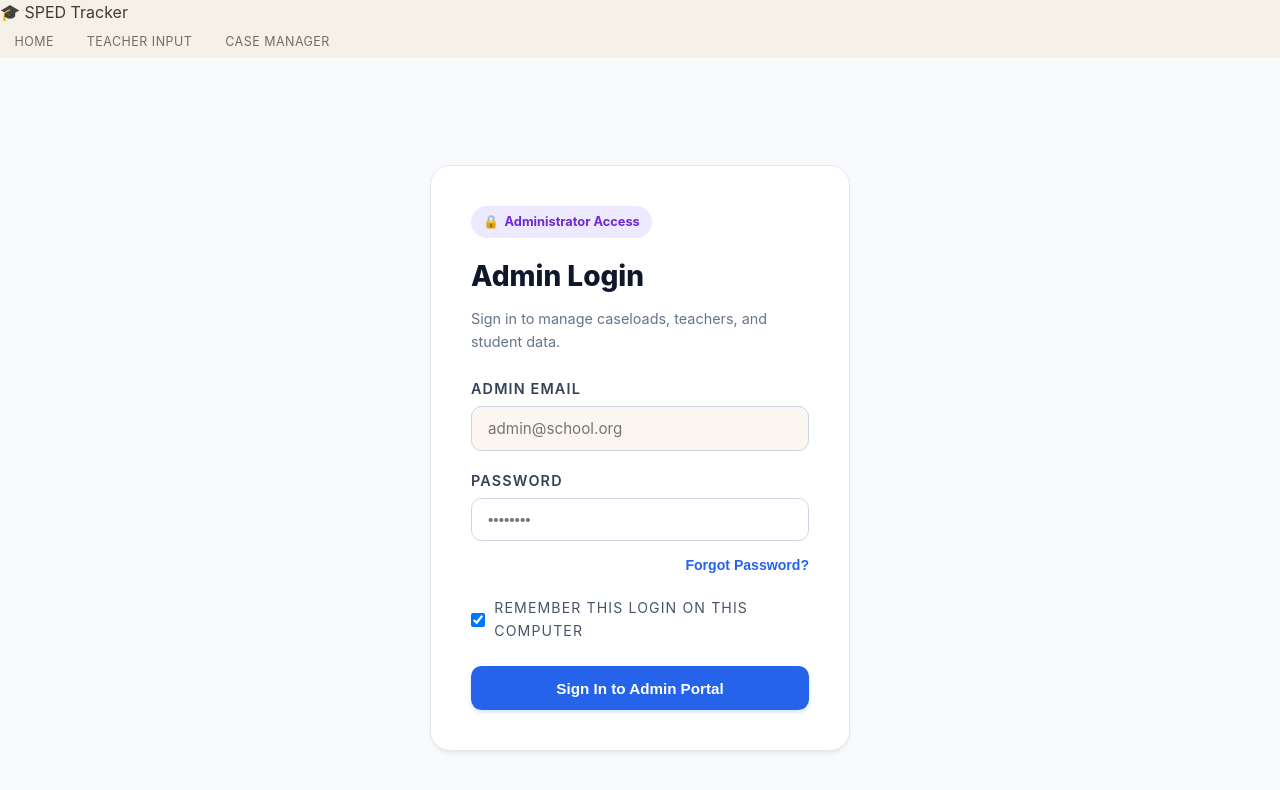
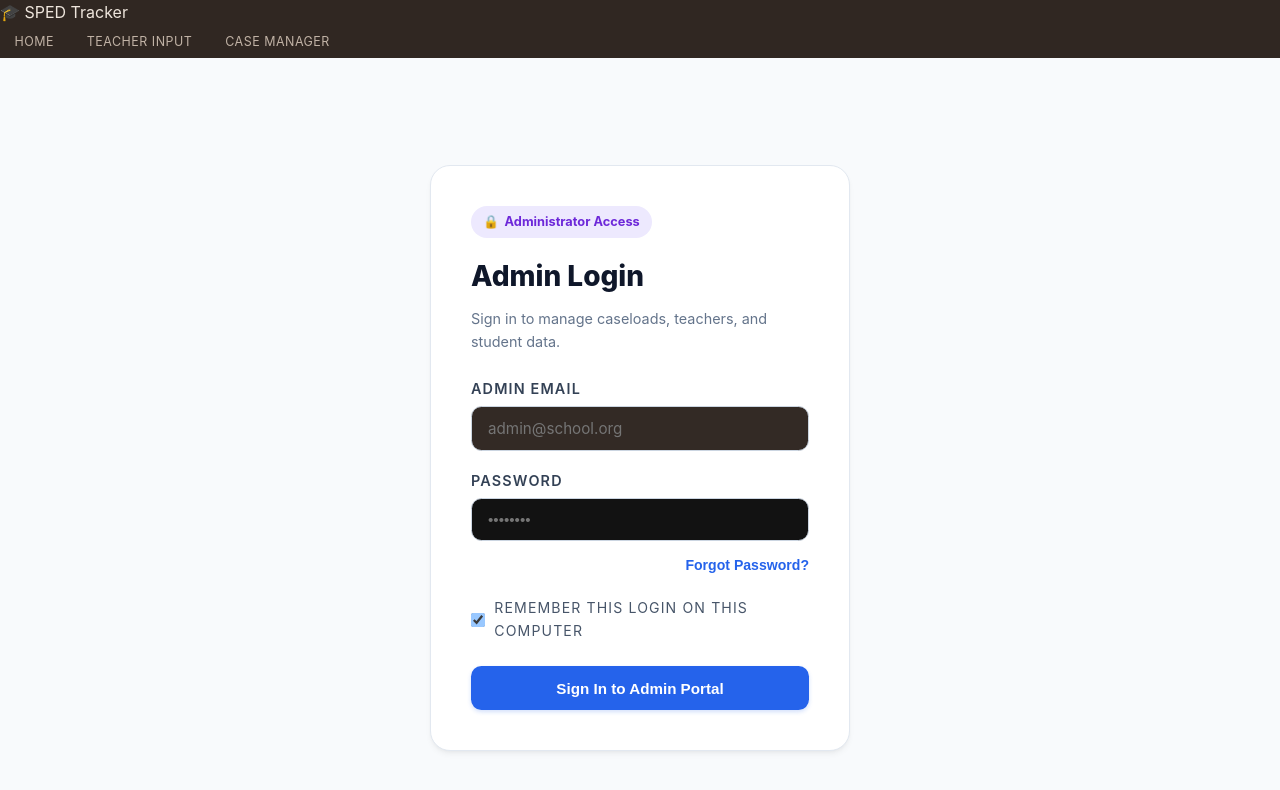
Before and after one commit to jjester58-eng/sped-tracker, a Next.js app: page /admin/login in a window 1280 px wide. Shown: the top 790 px of the page. Built offline with nearby package versions, Linux system fonts and the light colour scheme; no server answers.

Commit message:
Shift styling to deeper mocha coffee palette

```diff
--- a/app/globals.css
+++ b/app/globals.css
@@ -1,234 +1,108 @@
-/* Warm, calm workspace theme — designed for comfortable long-session screen use */
+/* Warm mocha coffee theme — comfortable for long-session screen use */
 :root {
-  --bg: #f5f0e8;
-  --surface: #fffaf3;
-  --surface-2: #eee7dc;
-  --border: #d9cfc1;
-  --border-light: #c9bca9;
-  --accent: #a85f46;
-  --accent-2: #6f7d78;
-  --success: #657b69;
-  --warning: #b98245;
-  --danger: #b45f5f;
-  --text: #3f3b36;
-  --text-muted: #746d64;
-  --text-dim: #9a9187;
+  --bg: #302722;
+  --surface: #3b302a;
+  --surface-2: #463a32;
+  --border: #5b4a40;
+  --border-light: #715d50;
+  --accent: #c48762;
+  --accent-2: #9b8a78;
+  --success: #91a083;
+  --warning: #c49a63;
+  --danger: #c47b76;
+  --text: #eee5dc;
+  --text-muted: #c0b2a5;
+  --text-dim: #8f8074;
   --radius: 8px;
   --radius-lg: 14px;
-  --shadow: 0 4px 20px rgba(80,65,50,0.08);
+  --shadow: 0 4px 20px rgba(10,7,5,0.20);
   --font-mono: Inter, ui-sans-serif, system-ui, -apple-system, BlinkMacSystemFont, 'Segoe UI', sans-serif;
   --font-display: Inter, ui-sans-serif, system-ui, -apple-system, BlinkMacSystemFont, 'Segoe UI', sans-serif;
 }
 
 *, *::before, *::after { box-sizing: border-box; margin: 0; padding: 0; }
+html { font-size: 16px; color-scheme: dark; }
+body { background: var(--bg); color: var(--text); font-family: var(--font-mono); min-height: 100vh; line-height: 1.6; }
 
-html { font-size: 16px; color-scheme: light; }
+.nav-bar { display:flex; align-items:center; justify-content:space-between; padding:0 2rem; height:60px; background:var(--surface); border-bottom:1px solid var(--border); position:sticky; top:0; z-index:100; box-shadow:0 1px 8px rgba(10,7,5,0.18); }
+.nav-brand { display:flex; align-items:center; gap:.6rem; }
+.nav-logo { color:var(--accent); font-size:1.2rem; }
+.nav-title { font-family:var(--font-display); font-size:1.1rem; font-weight:600; color:var(--text); letter-spacing:.01em; }
+.nav-links { display:flex; gap:.25rem; }
+.nav-link { color:var(--text-muted); text-decoration:none; font-size:.78rem; padding:.4rem .9rem; border-radius:var(--radius); transition:all .15s; letter-spacing:.04em; text-transform:uppercase; }
+.nav-link:hover { color:var(--accent); background:var(--surface-2); }
 
-body {
-  background: var(--bg);
-  color: var(--text);
-  font-family: var(--font-mono);
-  min-height: 100vh;
-  line-height: 1.6;
-}
+.main-content { padding:2.5rem 2rem; max-width:1100px; margin:0 auto; }
+.page-header { margin-bottom:2rem; }
+.page-title { font-family:var(--font-display); font-size:2rem; font-weight:500; color:var(--text); letter-spacing:-.02em; line-height:1.2; }
+.page-title span { color:var(--accent); font-style:normal; }
+.page-subtitle { color:var(--text-muted); font-size:.86rem; margin-top:.4rem; letter-spacing:.01em; }
 
-/* NAV */
-.nav-bar {
-  display: flex;
-  align-items: center;
-  justify-content: space-between;
-  padding: 0 2rem;
-  height: 60px;
-  background: var(--surface);
-  border-bottom: 1px solid var(--border);
-  position: sticky;
-  top: 0;
-  z-index: 100;
-  box-shadow: 0 1px 8px rgba(80,65,50,0.05);
-}
+.card { background:var(--surface); border:1px solid var(--border); border-radius:var(--radius-lg); padding:1.5rem; margin-bottom:1.25rem; box-shadow:var(--shadow); }
+.card-title { font-family:var(--font-display); font-size:1rem; font-weight:600; color:var(--text); margin-bottom:1rem; display:flex; align-items:center; gap:.5rem; }
+.card-title::before { content:''; display:block; width:3px; height:1rem; background:var(--accent); border-radius:2px; }
 
-.nav-brand { display: flex; align-items: center; gap: 0.6rem; }
-.nav-logo { color: var(--accent); font-size: 1.2rem; }
+.form-row { display:grid; grid-template-columns:repeat(auto-fill,minmax(220px,1fr)); gap:1rem; margin-bottom:1rem; }
+.form-group { display:flex; flex-direction:column; gap:.4rem; }
+label { font-size:.72rem; text-transform:uppercase; letter-spacing:.08em; color:var(--text-muted); }
+select,input[type="text"],input[type="email"],input[type="date"],textarea { background:#332a25; border:1px solid var(--border); border-radius:var(--radius); color:var(--text); font-family:var(--font-mono); font-size:.85rem; padding:.55rem .75rem; width:100%; outline:none; transition:border-color .15s,box-shadow .15s; appearance:none; }
+select:focus,input:focus,textarea:focus { border-color:var(--accent); box-shadow:0 0 0 3px rgba(196,135,98,.13); }
+select option { background:var(--surface); color:var(--text); }
+textarea { resize:vertical; min-height:80px; }
 
-.nav-title {
-  font-family: var(--font-display);
-  font-size: 1.1rem;
-  font-weight: 600;
-  color: var(--text);
-  letter-spacing: 0.01em;
-}
+.btn { display:inline-flex; align-items:center; gap:.4rem; padding:.55rem 1.25rem; border-radius:var(--radius); border:none; font-family:var(--font-mono); font-size:.78rem; letter-spacing:.05em; text-transform:uppercase; cursor:pointer; transition:all .15s; }
+.btn-primary { background:var(--accent); color:#2b211d; }
+.btn-primary:hover { opacity:.88; }
+.btn-success { background:var(--success); color:#263027; }
+.btn-success:hover { opacity:.88; }
+.btn-ghost { background:transparent; color:var(--text-muted); border:1px solid var(--border); }
+.btn-ghost:hover { color:var(--text); border-color:var(--border-light); background:var(--surface-2); }
+.btn-danger { background:var(--danger); color:#2b211d; }
+.btn-danger:hover { opacity:.88; }
+.btn-sm { padding:.35rem .75rem; font-size:.72rem; }
+.btn-row { display:flex; gap:.75rem; margin-top:1.25rem; flex-wrap:wrap; }
 
-.nav-links { display: flex; gap: 0.25rem; }
+.table-wrap { overflow-x:auto; border-radius:var(--radius); border:1px solid var(--border); }
+table { width:100%; border-collapse:collapse; font-size:.82rem; }
+thead tr { background:var(--surface-2); }
+th { text-align:left; padding:.6rem .9rem; color:var(--text-muted); font-size:.7rem; text-transform:uppercase; letter-spacing:.08em; font-weight:600; border-bottom:1px solid var(--border); white-space:nowrap; }
+td { padding:.6rem .9rem; border-bottom:1px solid var(--border); color:var(--text); vertical-align:middle; }
+tr:last-child td { border-bottom:none; }
+tr:hover td { background:rgba(196,135,98,.045); }
 
-.nav-link {
-  color: var(--text-muted);
-  text-decoration: none;
-  font-size: 0.78rem;
-  padding: 0.4rem 0.9rem;
-  border-radius: var(--radius);
-  transition: all 0.15s;
-  letter-spacing: 0.04em;
-  text-transform: uppercase;
-}
+.student-grid { display:grid; grid-template-columns:repeat(auto-fill,minmax(200px,1fr)); gap:.6rem; margin-top:.5rem; }
+.student-chip { display:flex; align-items:center; gap:.6rem; padding:.55rem .85rem; background:var(--surface-2); border:1px solid var(--border); border-radius:var(--radius); cursor:pointer; transition:all .15s; font-size:.82rem; user-select:none; }
+.student-chip:hover { border-color:var(--border-light); }
+.student-chip.selected { border-color:var(--accent); background:rgba(196,135,98,.10); color:var(--accent); }
+.student-chip .check { width:16px; height:16px; border-radius:4px; border:1.5px solid var(--border-light); flex-shrink:0; display:flex; align-items:center; justify-content:center; font-size:10px; transition:all .15s; }
+.student-chip.selected .check { background:var(--accent); border-color:var(--accent); color:#2b211d; }
 
-.nav-link:hover { color: var(--accent); background: var(--surface-2); }
+.upload-zone { border:2px dashed var(--border-light); border-radius:var(--radius-lg); padding:2.5rem; text-align:center; cursor:pointer; transition:all .2s; background:var(--surface-2); }
+.upload-zone:hover,.upload-zone.drag-over { border-color:var(--accent); background:rgba(196,135,98,.055); }
+.upload-icon { font-size:2rem; margin-bottom:.75rem; display:block; }
+.upload-label { color:var(--text-muted); font-size:.82rem; }
+.upload-label strong { color:var(--accent); }
 
-/* MAIN */
-.main-content { padding: 2.5rem 2rem; max-width: 1100px; margin: 0 auto; }
+.tabs { display:flex; gap:0; border-bottom:1px solid var(--border); margin-bottom:1.5rem; }
+.tab { padding:.65rem 1.25rem; font-size:.78rem; text-transform:uppercase; letter-spacing:.06em; color:var(--text-muted); cursor:pointer; border:none; background:none; font-family:var(--font-mono); border-bottom:2px solid transparent; margin-bottom:-1px; transition:all .15s; }
+.tab:hover { color:var(--text); }
+.tab.active { color:var(--accent); border-bottom-color:var(--accent); }
 
-/* PAGE HEADER */
-.page-header { margin-bottom: 2rem; }
-.page-title {
-  font-family: var(--font-display);
-  font-size: 2rem;
-  font-weight: 500;
-  color: var(--text);
-  letter-spacing: -0.02em;
-  line-height: 1.2;
-}
-.page-title span { color: var(--accent); font-style: normal; }
-.page-subtitle { color: var(--text-muted); font-size: 0.86rem; margin-top: 0.4rem; letter-spacing: 0.01em; }
+.badge { display:inline-flex; align-items:center; padding:.2rem .55rem; border-radius:4px; font-size:.68rem; text-transform:uppercase; letter-spacing:.07em; font-weight:600; }
+.badge-blue { background:rgba(196,135,98,.13); color:#d7a78b; }
+.badge-green { background:rgba(145,160,131,.14); color:#b6c5a8; }
+.badge-purple { background:rgba(155,138,120,.14); color:#c1b09d; }
 
-/* CARDS */
-.card {
-  background: var(--surface);
-  border: 1px solid var(--border);
-  border-radius: var(--radius-lg);
-  padding: 1.5rem;
-  margin-bottom: 1.25rem;
-  box-shadow: var(--shadow);
-}
-.card-title {
-  font-family: var(--font-display);
-  font-size: 1rem;
-  font-weight: 600;
-  color: var(--text);
-  margin-bottom: 1rem;
-  display: flex;
-  align-items: center;
-  gap: 0.5rem;
-}
-.card-title::before {
-  content: '';
-  display: block;
-  width: 3px;
-  height: 1rem;
-  background: var(--accent);
-  border-radius: 2px;
-}
+.alert { padding:.75rem 1rem; border-radius:var(--radius); font-size:.82rem; margin-bottom:1rem; display:flex; align-items:flex-start; gap:.6rem; }
+.alert-info { background:rgba(155,138,120,.10); border:1px solid rgba(155,138,120,.25); color:#d1c4b7; }
+.alert-success { background:rgba(145,160,131,.11); border:1px solid rgba(145,160,131,.25); color:#c1d0b6; }
+.alert-error { background:rgba(196,123,118,.11); border:1px solid rgba(196,123,118,.25); color:#e0aaa5; }
 
-/* FORM ELEMENTS */
-.form-row { display: grid; grid-template-columns: repeat(auto-fill, minmax(220px, 1fr)); gap: 1rem; margin-bottom: 1rem; }
-.form-group { display: flex; flex-direction: column; gap: 0.4rem; }
-label { font-size: 0.72rem; text-transform: uppercase; letter-spacing: 0.08em; color: var(--text-muted); }
+.empty-state { text-align:center; padding:3rem 1rem; color:var(--text-dim); font-size:.82rem; }
+.empty-state-icon { font-size:2rem; margin-bottom:.75rem; display:block; }
+.divider { border:none; border-top:1px solid var(--border); margin:1.25rem 0; }
+::-webkit-scrollbar { width:6px; height:6px; }
+::-webkit-scrollbar-track { background:var(--bg); }
+::-webkit-scrollbar-thumb { background:var(--border-light); border-radius:3px; }
 
-select,
-input[type="text"],
-input[type="email"],
-input[type="date"],
-textarea {
-  background: #fbf7f0;
-  border: 1px solid var(--border);
-  border-radius: var(--radius);
-  color: var(--text);
-  font-family: var(--font-mono);
-  font-size: 0.85rem;
-  padding: 0.55rem 0.75rem;
-  width: 100%;
-  outline: none;
-  transition: border-color 0.15s, box-shadow 0.15s;
-  appearance: none;
-}
-select:focus,
-input:focus,
-textarea:focus { border-color: var(--accent); box-shadow: 0 0 0 3px rgba(168,95,70,0.10); }
-select option { background: var(--surface); color: var(--text); }
-textarea { resize: vertical; min-height: 80px; }
-
-/* BUTTONS */
-.btn {
-  display: inline-flex;
-  align-items: center;
-  gap: 0.4rem;
-  padding: 0.55rem 1.25rem;
-  border-radius: var(--radius);
-  border: none;
-  font-family: var(--font-mono);
-  font-size: 0.78rem;
-  letter-spacing: 0.05em;
-  text-transform: uppercase;
-  cursor: pointer;
-  transition: all 0.15s;
-}
-.btn-primary { background: var(--accent); color: #fffaf3; }
-.btn-primary:hover { opacity: 0.88; }
-.btn-success { background: var(--success); color: #fffaf3; }
-.btn-success:hover { opacity: 0.88; }
-.btn-ghost { background: transparent; color: var(--text-muted); border: 1px solid var(--border); }
-.btn-ghost:hover { color: var(--text); border-color: var(--border-light); background: var(--surface-2); }
-.btn-danger { background: var(--danger); color: #fffaf3; }
-.btn-danger:hover { opacity: 0.88; }
-.btn-sm { padding: 0.35rem 0.75rem; font-size: 0.72rem; }
-.btn-row { display: flex; gap: 0.75rem; margin-top: 1.25rem; flex-wrap: wrap; }
-
-/* TABLE */
-.table-wrap { overflow-x: auto; border-radius: var(--radius); border: 1px solid var(--border); }
-table { width: 100%; border-collapse: collapse; font-size: 0.82rem; }
-thead tr { background: var(--surface-2); }
-th { text-align: left; padding: 0.6rem 0.9rem; color: var(--text-muted); font-size: 0.7rem; text-transform: uppercase; letter-spacing: 0.08em; font-weight: 600; border-bottom: 1px solid var(--border); white-space: nowrap; }
-td { padding: 0.6rem 0.9rem; border-bottom: 1px solid var(--border); color: var(--text); vertical-align: middle; }
-tr:last-child td { border-bottom: none; }
-tr:hover td { background: rgba(120,90,60,0.035); }
-
-/* STUDENT MULTI-SELECT */
-.student-grid { display: grid; grid-template-columns: repeat(auto-fill, minmax(200px, 1fr)); gap: 0.6rem; margin-top: 0.5rem; }
-.student-chip { display: flex; align-items: center; gap: 0.6rem; padding: 0.55rem 0.85rem; background: var(--surface-2); border: 1px solid var(--border); border-radius: var(--radius); cursor: pointer; transition: all 0.15s; font-size: 0.82rem; user-select: none; }
-.student-chip:hover { border-color: var(--border-light); }
-.student-chip.selected { border-color: var(--accent); background: rgba(168,95,70,0.09); color: var(--accent); }
-.student-chip .check { width: 16px; height: 16px; border-radius: 4px; border: 1.5px solid var(--border-light); flex-shrink: 0; display: flex; align-items: center; justify-content: center; font-size: 10px; transition: all 0.15s; }
-.student-chip.selected .check { background: var(--accent); border-color: var(--accent); color: #fff; }
-
-/* UPLOAD ZONE */
-.upload-zone { border: 2px dashed var(--border-light); border-radius: var(--radius-lg); padding: 2.5rem; text-align: center; cursor: pointer; transition: all 0.2s; background: var(--surface-2); }
-.upload-zone:hover,
-.upload-zone.drag-over { border-color: var(--accent); background: rgba(168,95,70,0.05); }
-.upload-icon { font-size: 2rem; margin-bottom: 0.75rem; display: block; }
-.upload-label { color: var(--text-muted); font-size: 0.82rem; }
-.upload-label strong { color: var(--accent); }
-
-/* TABS */
-.tabs { display: flex; gap: 0; border-bottom: 1px solid var(--border); margin-bottom: 1.5rem; }
-.tab { padding: 0.65rem 1.25rem; font-size: 0.78rem; text-transform: uppercase; letter-spacing: 0.06em; color: var(--text-muted); cursor: pointer; border: none; background: none; font-family: var(--font-mono); border-bottom: 2px solid transparent; margin-bottom: -1px; transition: all 0.15s; }
-.tab:hover { color: var(--text); }
-.tab.active { color: var(--accent); border-bottom-color: var(--accent); }
-
-/* BADGES */
-.badge { display: inline-flex; align-items: center; padding: 0.2rem 0.55rem; border-radius: 4px; font-size: 0.68rem; text-transform: uppercase; letter-spacing: 0.07em; font-weight: 600; }
-.badge-blue { background: rgba(168,95,70,0.12); color: #8f513c; }
-.badge-green { background: rgba(101,123,105,0.14); color: #536b58; }
-.badge-purple { background: rgba(111,125,120,0.14); color: #5e6c68; }
-
-/* ALERTS */
-.alert { padding: 0.75rem 1rem; border-radius: var(--radius); font-size: 0.82rem; margin-bottom: 1rem; display: flex; align-items: flex-start; gap: 0.6rem; }
-.alert-info { background: rgba(111,125,120,0.10); border: 1px solid rgba(111,125,120,0.22); color: #56645f; }
-.alert-success { background: rgba(101,123,105,0.11); border: 1px solid rgba(101,123,105,0.24); color: #536b58; }
-.alert-error { background: rgba(180,95,95,0.10); border: 1px solid rgba(180,95,95,0.23); color: #934f4f; }
-
-/* EMPTY STATE */
-.empty-state { text-align: center; padding: 3rem 1rem; color: var(--text-dim); font-size: 0.82rem; }
-.empty-state-icon { font-size: 2rem; margin-bottom: 0.75rem; display: block; }
-
-/* DIVIDER */
-.divider { border: none; border-top: 1px solid var(--border); margin: 1.25rem 0; }
-
-/* SCROLLBAR */
-::-webkit-scrollbar { width: 6px; height: 6px; }
-::-webkit-scrollbar-track { background: var(--bg); }
-::-webkit-scrollbar-thumb { background: var(--border-light); border-radius: 3px; }
-
-/* RESPONSIVE */
-@media (max-width: 640px) {
-  .main-content { padding: 1.5rem 1rem; }
-  .nav-bar { padding: 0 1rem; }
-  .form-row { grid-template-columns: 1fr; }
-}
+@media (max-width:640px) { .main-content { padding:1.5rem 1rem; } .nav-bar { padding:0 1rem; } .form-row { grid-template-columns:1fr; } }
```
